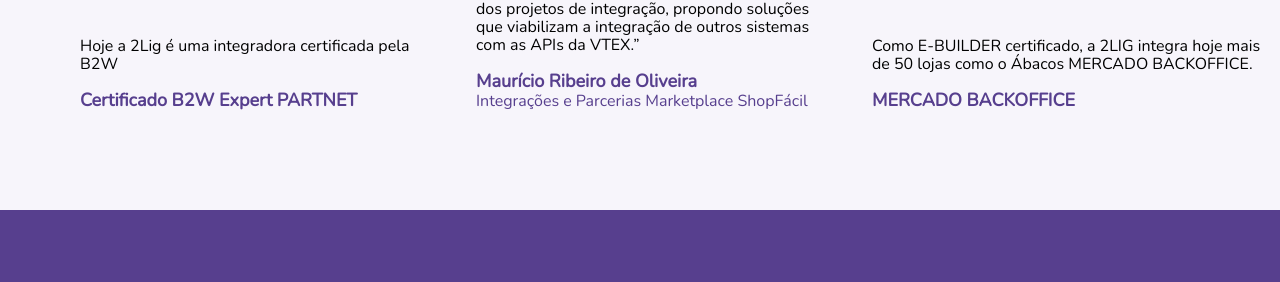
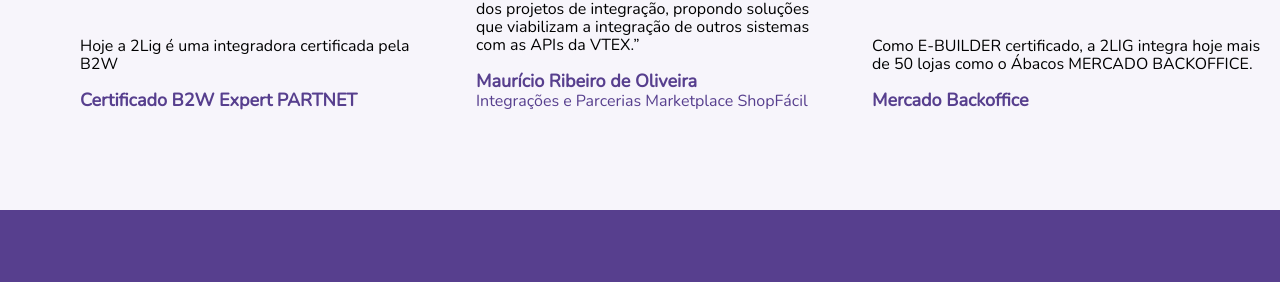
Before and after one commit to leandrooriente/2lig, a Jekyll site: the page built from index.html, in a window 1280 px wide and 900 px high, scrolled down 4553 px. Shown: the part 172-454 px from the top of the window. Built offline with Jekyll 4.4.1, drawn with Linux system fonts in a browser that asks for light colours; nearby versions of some CDN libraries; library files that are not in the unit come from our copies.

```diff
--- a/_testimonials/mercado-backoffice.markdown
+++ b/_testimonials/mercado-backoffice.markdown
@@ -1,8 +1,8 @@
 ---
-title: MERCADO BACKOFFICE
+title: Mercado Backoffice
 date: 2017-05-25 18:05:00 -03:00
 position: 1
-name: MERCADO BACKOFFICE
+name: Mercado Backoffice
 picture: "/uploads/selo_ebuilder_mbo-248x300.png"
 ---
 
```
Also changed, not shown: _uploads/CertificadoB2W-52ea8a.png (deleted), _uploads/CertificadoB2W-82cdb6.png (deleted), _uploads/CertificadoB2W.png (deleted).
